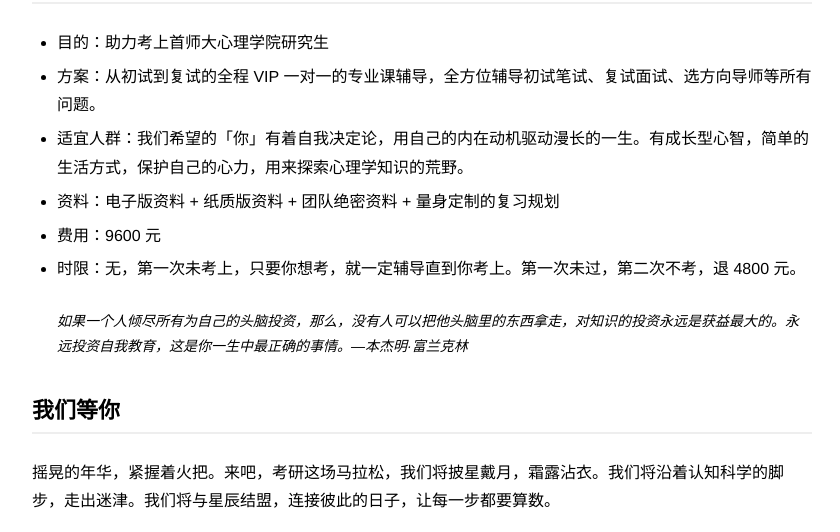
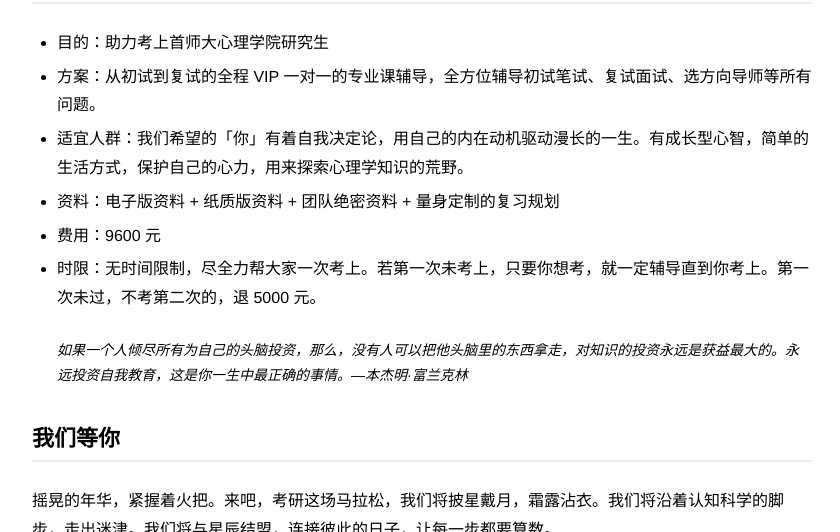
Before and after one commit to zapp926/cnu.github.io, a Jekyll site: the page built from _posts/2019-05-29-apprentice.md, in a window 1280 px wide and 900 px high, scrolled down 2086 px, cut to the strip 0-532 px from the top of the window. Shown: the whole strip, without its empty margins (218-1058 px from the left). Built offline with Jekyll 4.4.1, drawn with Linux system fonts in a browser that asks for light colours.

Commit message:
Update 2019-05-29-apprentice.md

```diff
--- a/_posts/2019-05-29-apprentice.md
+++ b/_posts/2019-05-29-apprentice.md
@@ -34,7 +34,7 @@ description: 乘风破浪，好下山河。
 * 适宜人群：我们希望的「你」有着自我决定论，用自己的内在动机驱动漫长的一生。有成长型心智，简单的生活方式，保护自己的心力，用来探索心理学知识的荒野。
 * 资料：电子版资料 + 纸质版资料 + 团队绝密资料 + 量身定制的复习规划
 * 费用：9600 元
-* 时限：无，第一次未考上，只要你想考，就一定辅导直到你考上。第一次未过，第二次不考，退 4800 元。
+* 时限：无时间限制，尽全力帮大家一次考上。若第一次未考上，只要你想考，就一定辅导直到你考上。第一次未过，不考第二次的，退 5000 元。
 
 > 如果一个人倾尽所有为自己的头脑投资，那么，没有人可以把他头脑里的东西拿走，对知识的投资永远是获益最大的。永远投资自我教育，这是你一生中最正确的事情。—本杰明·富兰克林
 
```
